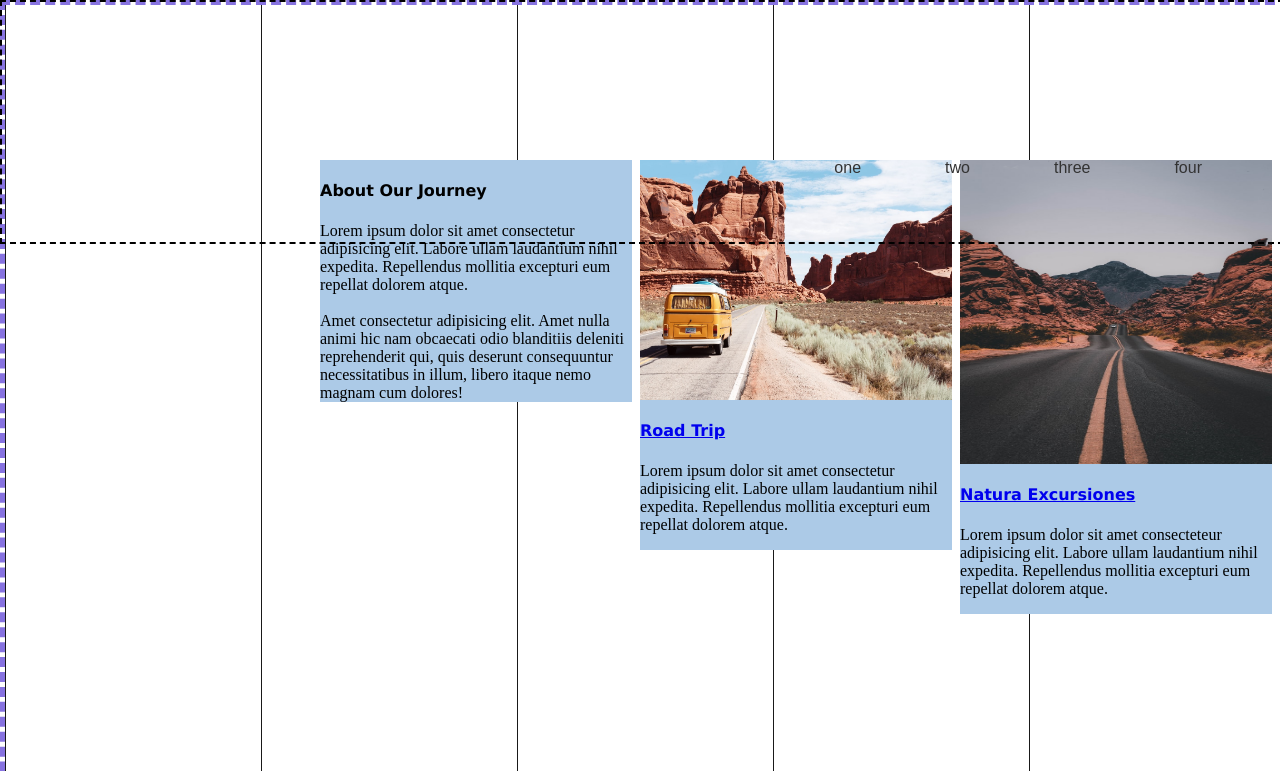
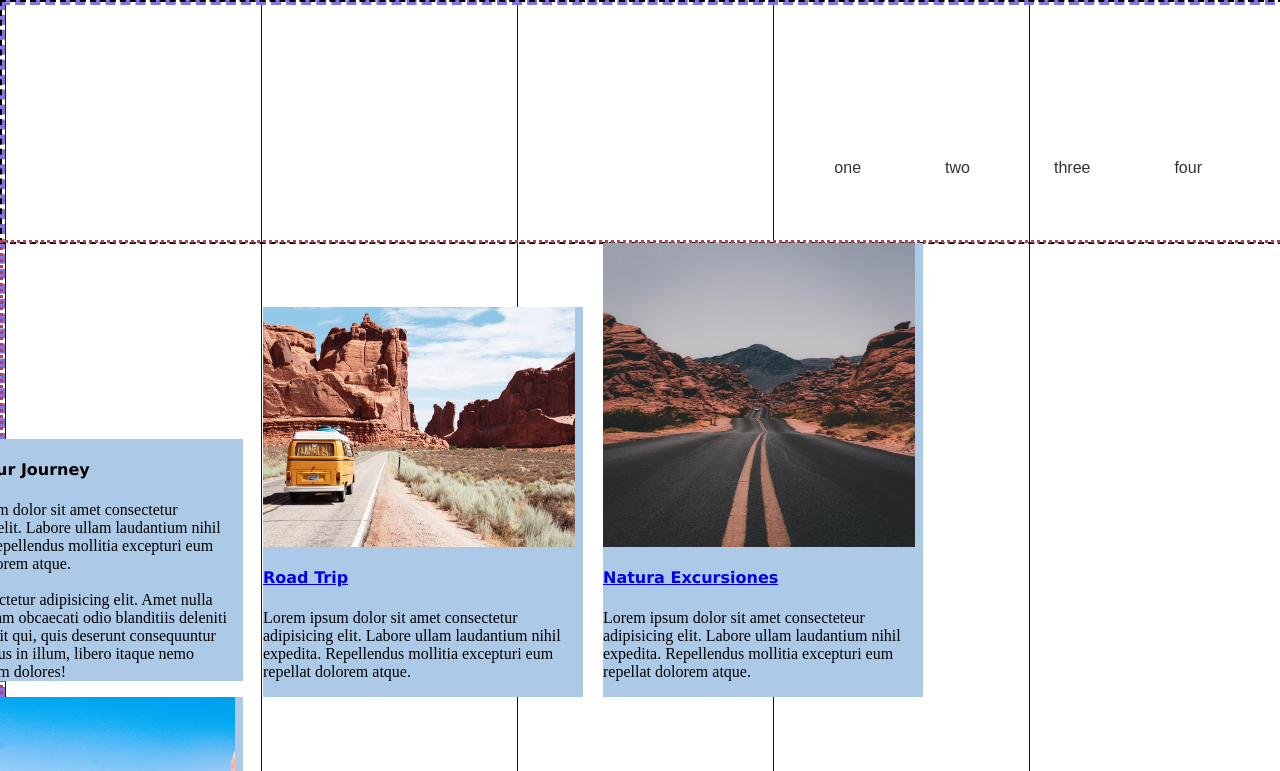
Before and after one commit to johnxadams/candle-project, a plain HTML site: page index.html in a window 1280 px wide. Shown: the top 771 px of the page. Drawn offline with Linux system fonts and the light colour scheme.

Commit message:
main part n:thfirst challenge

```diff
--- a/index.html
+++ b/index.html
@@ -30,7 +30,7 @@
       </ul>
     </div>
     <div id="main">
-      <div id="threeBars">
+      <div id="fourBars">
         <span>
           <h4>About Our Journey</h4>
           Lorem ipsum dolor sit amet consectetur adipisicing elit. Labore ullam
--- a/style.css
+++ b/style.css
@@ -50,24 +50,30 @@ top: 5rem;
 }
 
 #main {
-  z-index: -1;
+  border: 3px dotted rgb(185, 62, 82);
+  position: absolute;
+  display: flex;
+  top: 15rem;
+  width: 100%;
+  justify-content: flex-end;
 }
 
-#main #threeBars {
-  margin-left: 20rem;
+
+#main > #fourBars > span {
+  display: inline-block;
+  width: 20rem ;
+  margin-right: 1rem;
+  background-color: rgb(172, 202, 231);
+  position: relative;
+  right: 5rem;
 }
-
-#main #threeBars span {
-  display: inline-block;
-  width: 19.5rem !important;
-  margin-top: 10rem;
-  margin-right: 0.5rem;
-  float: left;
-  background-color: rgb(172, 202, 231);
-}
+/* #main > #fourBars:first-child {
+  position: relative;
+  right: 5rem
+} */
 
 /* hover effekt einrichten. abut how? if I can not touch the object with the curser */
-#main #threeBars span #rt-img {
+#main #fourBars span #rt-img {
   width: 19.5rem;
   height: 15rem;
   display: block;
@@ -75,18 +81,18 @@ top: 5rem;
   /* transition: .3s ease-in-out; */
 }
 
-#main #threeBars span #ss-img {
+#main #fourBars span #ss-img {
   width: 19.5rem;
   height: 19rem;
   display: block;
   -webkit-transition: 0.9s ease-in-out;
   /* transition: .3s ease-in-out; */
 }
-#main #threeBars span #ov-img {
+#main #fourBars span #ov-img {
   width: 19.5rem;
   height: 19rem;
 }
 
-#main #threeBars span h4 {
+#main #fourBars span h4 {
   font-family: Verdana, Geneva, Tahoma, sans-serif;
 }
```
